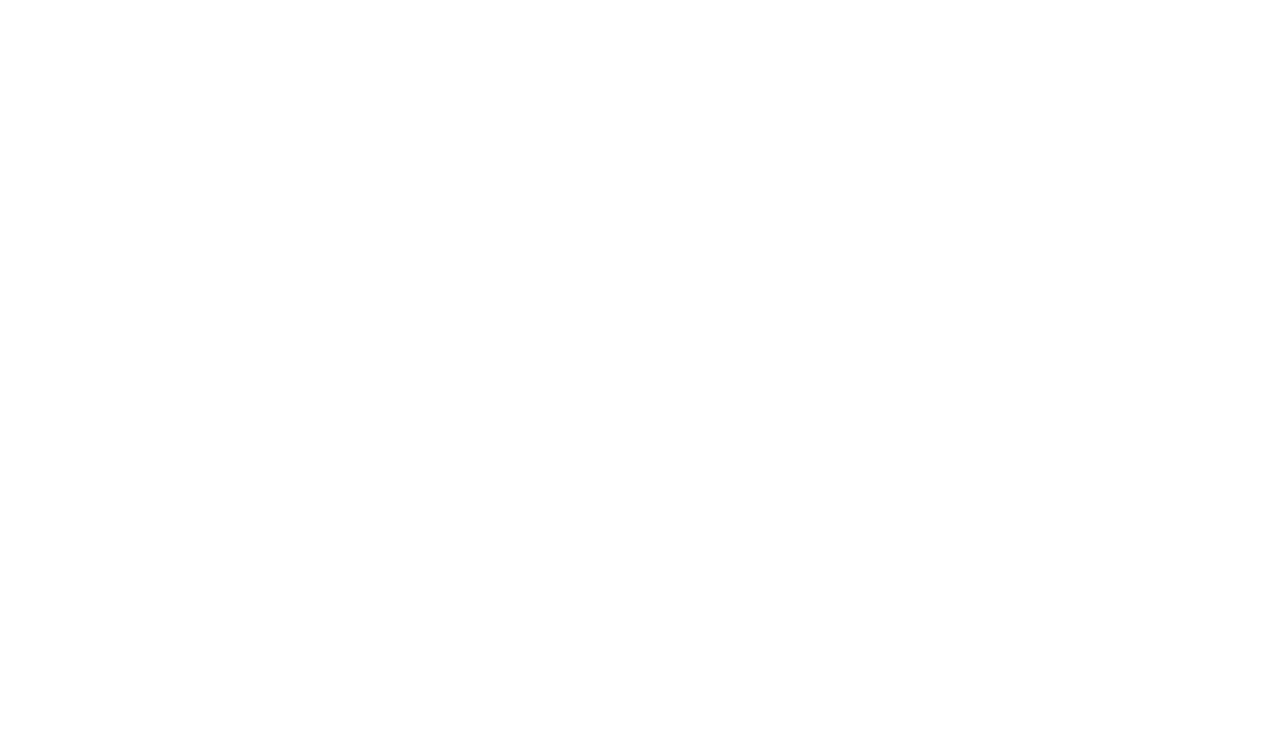
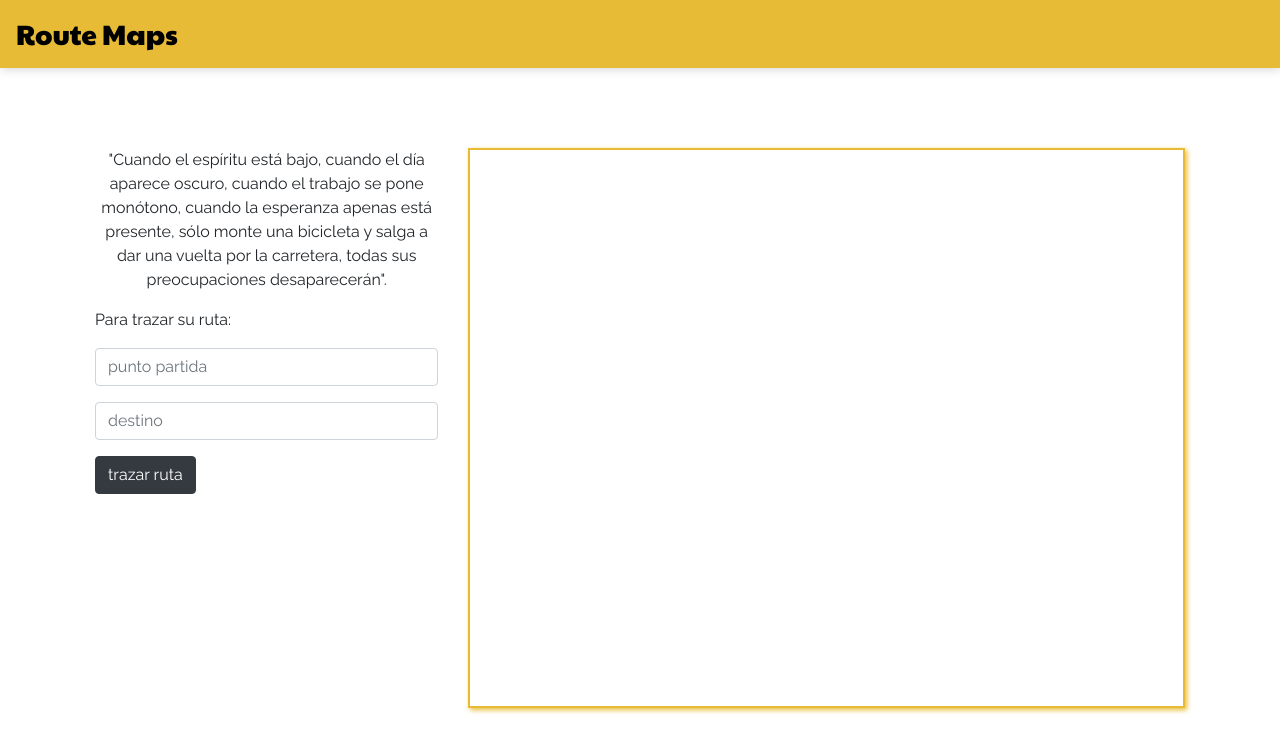
Before and after one commit to LauraJimenezH/easy-vreco, a plain HTML site: page index.html in a window 1280 px wide. Drawn offline with nearby package versions, Linux system fonts and the light colour scheme; some packages are replaced by stand-ins of ours.

Commit message:
Estructurando el diseño de la ventana principal

```diff
--- a/css/main.css
+++ b/css/main.css
@@ -0,0 +1,30 @@
+body {
+  font-family: 'Raleway', sans-serif;
+}
+
+nav {
+  background: #e7bb35;
+  box-shadow: 1px 1px 10px #d2d3d4;
+}
+
+nav spam {
+  font-family: 'Paytone One', sans-serif;
+  font-size: 28px;
+  color: #000000;
+}
+
+nav img {
+  width: 30px;
+  height: 30px;
+}
+
+#map {
+  height: 70vh;
+  border: 2px solid #e7bb35;
+  box-shadow: 2px 2px 5px #e7bb35;
+}
+
+section {
+  padding: 10vh;
+  background: #ffffff;
+}
--- a/index.html
+++ b/index.html
@@ -1,15 +1,46 @@
 <!DOCTYPE html>
 <html lang="en">
+
 <head>
   <meta charset="UTF-8">
   <meta name="viewport" content="width=device-width, initial-scale=1.0">
   <meta http-equiv="X-UA-Compatible" content="ie=edge">
   <title>easy-vreco</title>
   <link rel="stylesheet" href="https://maxcdn.bootstrapcdn.com/bootstrap/4.0.0/css/bootstrap.min.css" integrity="sha384-Gn5384xqQ1aoWXA+058RXPxPg6fy4IWvTNh0E263XmFcJlSAwiGgFAW/dAiS6JXm" crossorigin="anonymous">
+  <link href="https://fonts.googleapis.com/css?family=Paytone+One|Raleway" rel="stylesheet">
+  <link rel="stylesheet" href="css/main.css">
 </head>
+<header>
+  <nav class="navbar navbar-light">
+    <a class="navbar-brand" href="#">
+    <spam>Route Maps</spam></a>
+  </nav>
+</header>
+<section>
+  <div class="container">
+    <div class="row">
+      <div class="col-md-4">
+        <p class="text-center">"Cuando el espíritu está bajo, cuando el día aparece oscuro, cuando el trabajo se pone monótono, cuando la esperanza apenas está presente, sólo monte una bicicleta y salga a dar una vuelta por la carretera, todas sus preocupaciones desaparecerán".</p>
+        <p class="mt-3">Para trazar su ruta: </p>
+        <input type="text" class="form-control mt-3" id="origin" placeholder="punto partida">
+        <input type="text" class="form-control mt-3" id="destination" placeholder="destino">
+        <button type="button" class="btn btn-dark mt-3" id="btn-trazar-ruta">trazar ruta</button>
+      </div>
+      <div class="col-md-8">
+        <div class="" id="map">
+        </div>
+      </div>
+    </div>
+  </div>
+</section>
+
 <body>
+  <script async defer src="https://maps.googleapis.com/maps/api/js?key=AIzaSyCXKe14xW7zJYuAMGijqniuaWbLFL121M4&libraries=places">
+  </script>
   <script src="https://code.jquery.com/jquery-3.2.1.slim.min.js" integrity="sha384-KJ3o2DKtIkvYIK3UENzmM7KCkRr/rE9/Qpg6aAZGJwFDMVNA/GpGFF93hXpG5KkN" crossorigin="anonymous"></script>
   <script src="https://cdnjs.cloudflare.com/ajax/libs/popper.js/1.12.9/umd/popper.min.js" integrity="sha384-ApNbgh9B+Y1QKtv3Rn7W3mgPxhU9K/ScQsAP7hUibX39j7fakFPskvXusvfa0b4Q" crossorigin="anonymous"></script>
   <script src="https://maxcdn.bootstrapcdn.com/bootstrap/4.0.0/js/bootstrap.min.js" integrity="sha384-JZR6Spejh4U02d8jOt6vLEHfe/JQGiRRSQQxSfFWpi1MquVdAyjUar5+76PVCmYl" crossorigin="anonymous"></script>
+  <script src="js/app.js"></script>
 </body>
+
 </html>
```
Lines whose indentation alone changed are shown as unchanged.
